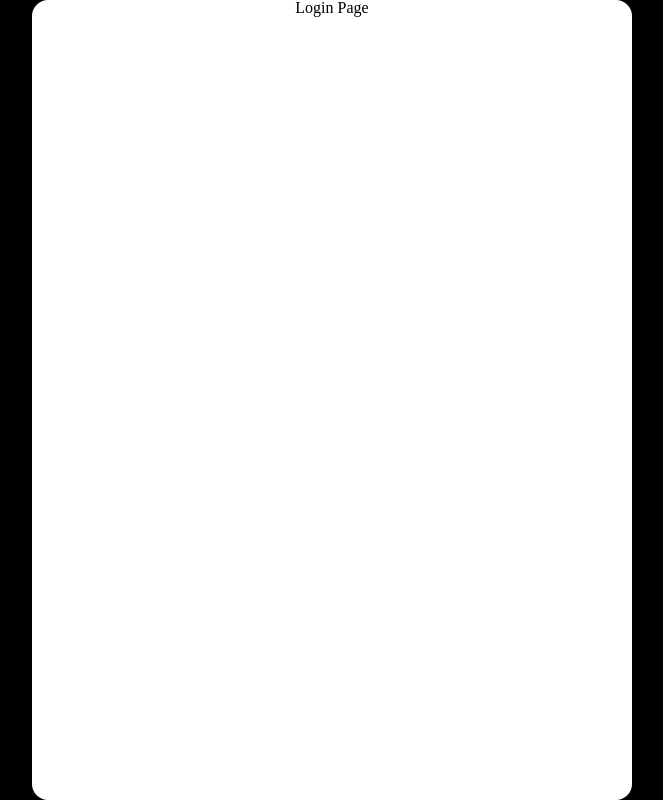
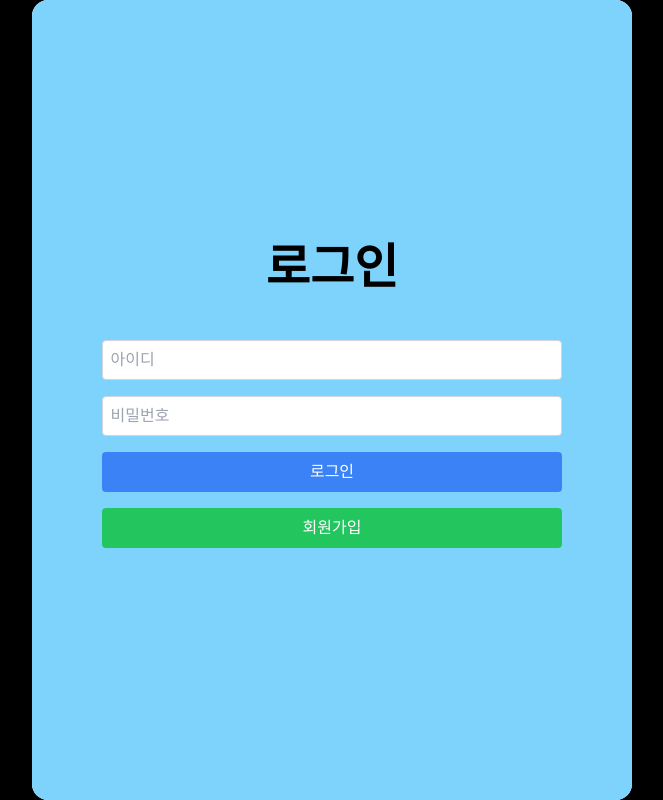
Before and after one commit to asa9874/chat-react, a React (Vite) app: page /login in a window 1280 px wide. Shown: the whole page, without its empty margins (308-971 px from the left). Built offline with nearby package versions, Linux system fonts and the light colour scheme; a web font is replaced by a local one.

Commit message:
Feat: 로그인 페이지 제작, 기본 폰트 설정

```diff
--- a/src/pages/Login/index.tsx
+++ b/src/pages/Login/index.tsx
@@ -1,7 +1,25 @@
 function Login() {
   return (
-    <div>
-      <h1>Login Page</h1>
+    <div className="flex items-center w-full h-full  flex-col p-3 justify-center bg-sky-300 rounded-2xl">
+        <form className="flex flex-col items-center justify-center w-full h-full ">
+          <h1 className="text-5xl font-bold mb-10">로그인</h1>
+          <input
+            type="text"
+            placeholder="아이디"
+            className="w-[80%] h-[40px] p-2 m-2 border border-gray-300 rounded"
+          />
+          <input
+            type="password"
+            placeholder="비밀번호"
+            className="w-[80%] h-[40px] p-2 m-2 border border-gray-300 rounded"
+          />
+          <button className="w-[80%] h-[40px] p-2 m-2 bg-blue-500 text-white rounded hover:bg-blue-600">
+            로그인
+          </button>
+          <button className="w-[80%] h-[40px] p-2 m-2 bg-green-500 text-white rounded hover:bg-green-600">
+            회원가입
+          </button>
+        </form>
     </div>
   );
 }
--- a/src/styles/index.css
+++ b/src/styles/index.css
@@ -1,6 +1,13 @@
 @tailwind base;
 @tailwind components;
 @tailwind utilities;
+
+@font-face {
+    font-family: 'Ownglyph_ParkDaHyun';
+    src: url('https://fastly.jsdelivr.net/gh/projectnoonnu/2411-3@1.0/Ownglyph_ParkDaHyun.woff2') format('woff2');
+    font-weight: normal;
+    font-style: normal;
+}
 
 body{
     display: flex;
@@ -9,4 +16,5 @@ body{
     min-width: 600px;
     min-height: 100vh;
     background-color: black;
+    font-family: Ownglyph_ParkDaHyun, sans-serif;
 }
--- a/src/styles/reset.css
+++ b/src/styles/reset.css
@@ -87,8 +87,6 @@ video {
   margin: 0;
   padding: 0;
   border: 0;
-  font-size: 100%;
-  font: inherit;
   vertical-align: baseline;
 }
 /* HTML5 display-role reset for older browsers */
```
